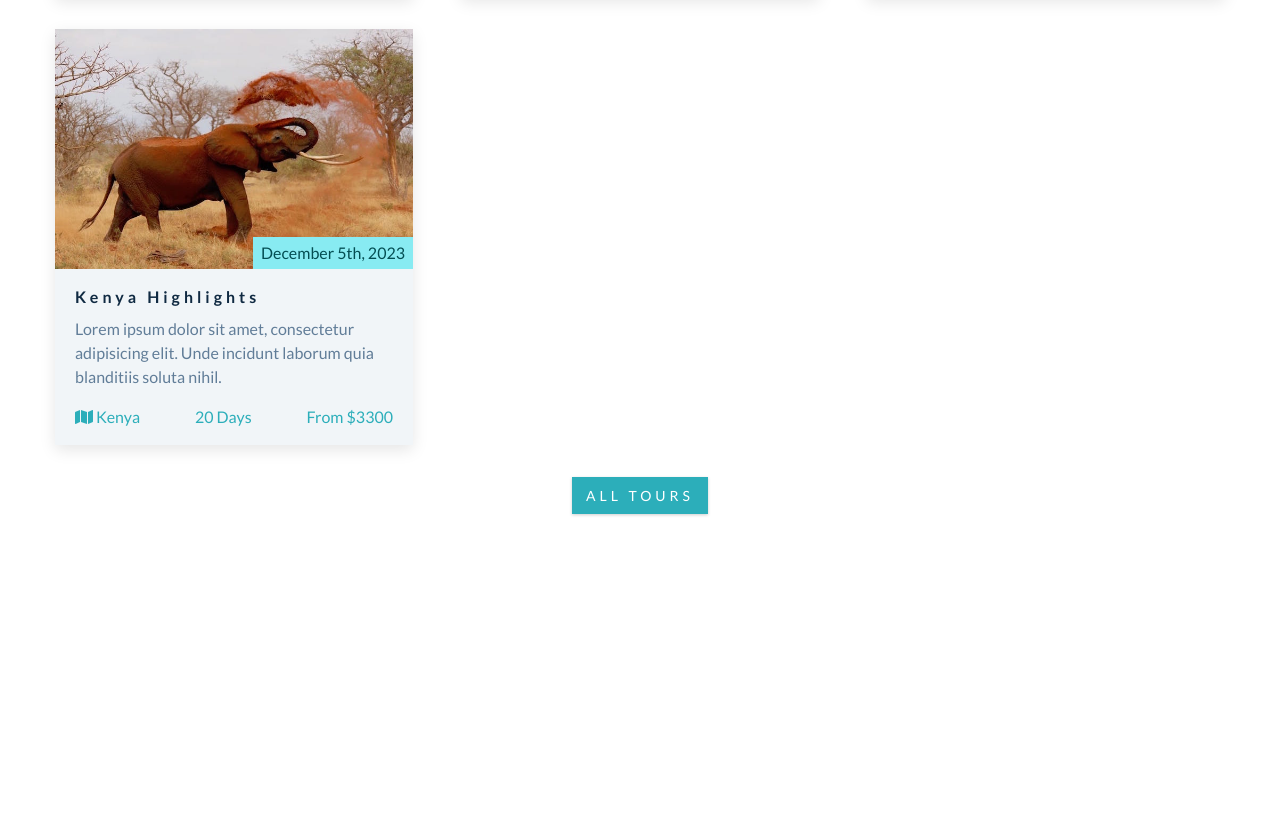
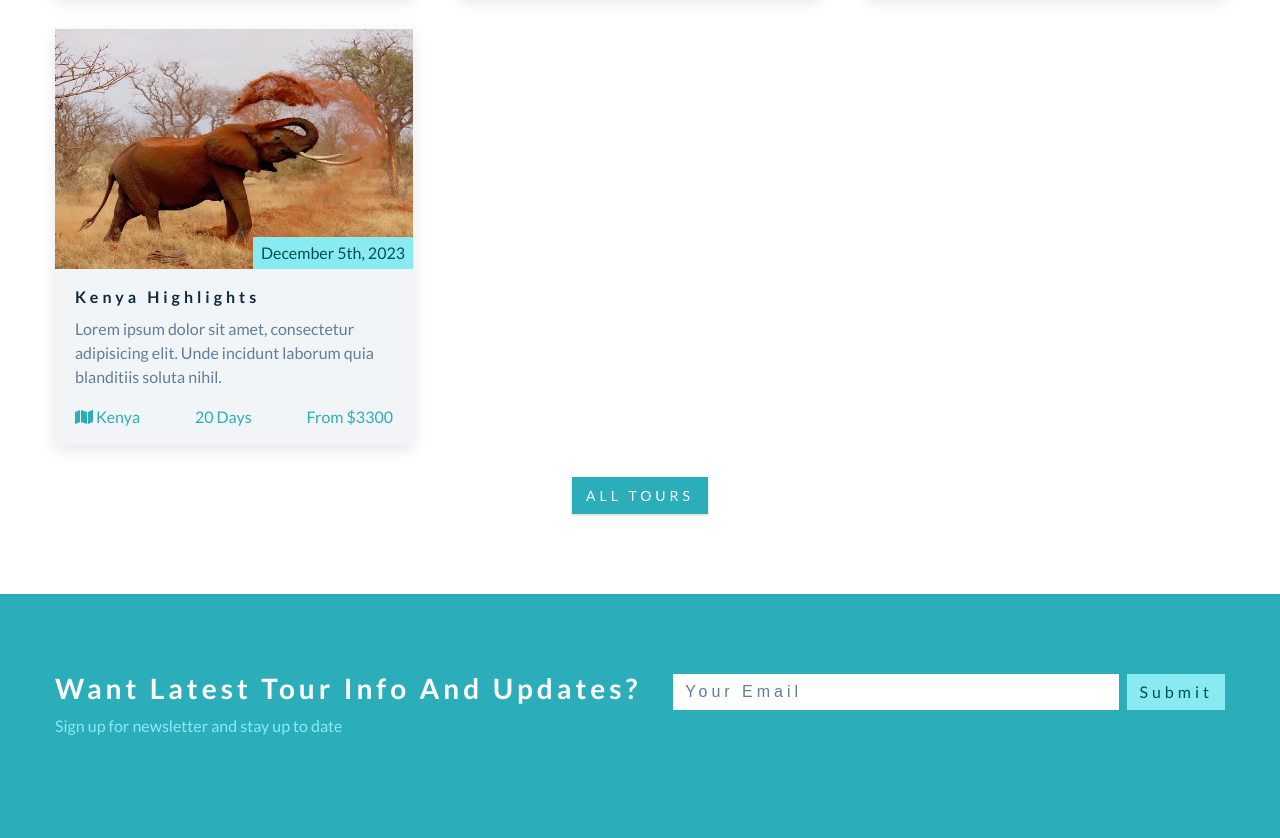
Before and after one commit to Adi26-pixel/backroads-tour-company, a plain HTML site: page index.html in a window 1280 px wide. Shown: the part 2482-3320 px from the top of the page. Before the commit the page ends 3076 px from the top, so only its background shows below. Drawn offline with Linux system fonts and the light colour scheme.

Commit message:
Contact section structured and styled

```diff
--- a/css/styles.css
+++ b/css/styles.css
@@ -464,6 +464,71 @@ Contact
 ===============
 */
 
+.contact {
+  background: var(--clr-primary-5);
+}
+
+.contact-title {
+  color: var(--clr-white);
+}
+
+.contact-title p {
+  color: var(--clr-primary-8);
+}
+
+.contact-form {
+  display: flex;
+  max-width: 28rem;
+}
+
+.form-control {
+  flex: 1 1 auto;
+  color: var(--clr-grey-5);
+}
+
+.form-control, .btn-submit {
+  padding: 0.37rem 0.75rem;
+  font-size: 1rem;
+  line-height: 1.5;
+  font-weight: 300;
+  letter-spacing: var(--spacing);
+  background: var(--clr-white);
+  text-transform: capitalize;
+  border: transparent;
+}
+
+.form-control::placeholder {
+  color: inherit;
+}
+
+.btn-submit {
+  font-family: var(--ff-primary);
+  margin-left: 0.5rem;
+  background: var(--clr-primary-8);
+  color: var(--clr-primary-1);
+  cursor: pointer;
+  transition: var(--transition);
+}
+
+.btn-submit:hover {
+  background: var(--clr-primary-1);
+  color: var(--clr-primary-5);
+}
+
+@media screen and (min-width: 992px) {
+  .contact-center {
+    display: flex;
+    flex-wrap: wrap;
+    justify-content: space-between;
+  }
+
+  .contact-form {
+    align-self: flex-start;
+    flex: 1 1 auto;
+    max-width: 100%;
+    padding-left: 2rem;
+  }
+}
 /*
 ===============
 Gallery
--- a/index.html
+++ b/index.html
@@ -134,7 +134,6 @@
               <h4>tibet adventure</h4>
               <p>6 days</p>
             </div>
-
             <p>
               Lorem ipsum dolor sit amet, consectetur adipisicing elit.
               Unde incidunt laborum quia blanditiis soluta nihil.
@@ -237,7 +236,20 @@
     <!-- end of featured tours -->
 
     <!-- contact -->
-
+    <section class="section contact" id="contact">
+      <div class="section-center contact-center">
+        <!-- contact title -->
+        <article class="contact-title">
+          <h3>want latest tour info and updates?</h3>
+          <p>Sign up for newsletter and stay up to date</p>
+        </article>
+        <!-- contact form -->
+        <form class="contact-form">
+          <input type="email" name="email" class="form-control" placeholder="your email">
+          <button type="submit" class="btn-submit">submit</button>
+        </form>
+      </div>
+    </section>
     <!-- end of contact -->
 
     <!-- gallery  -->
```
